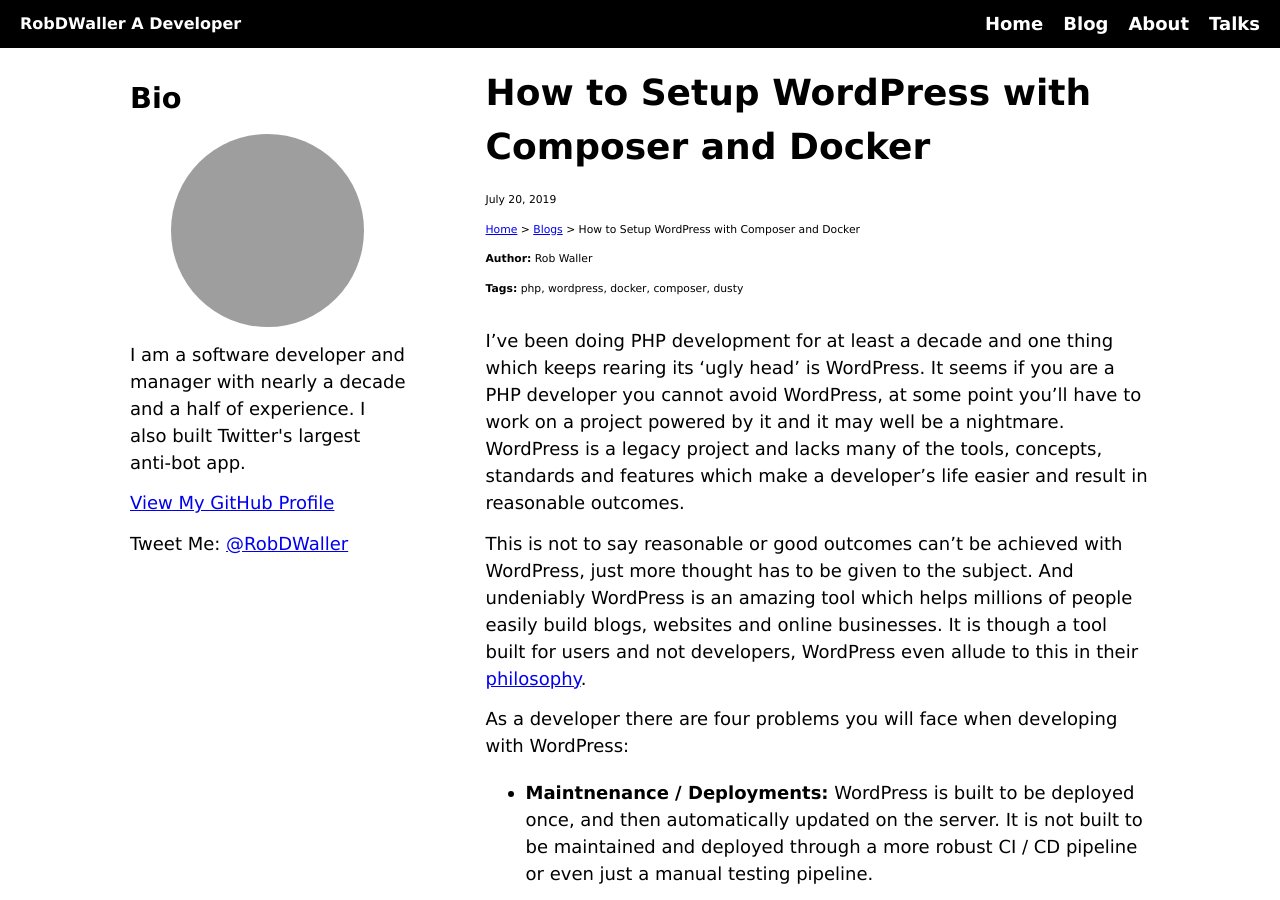
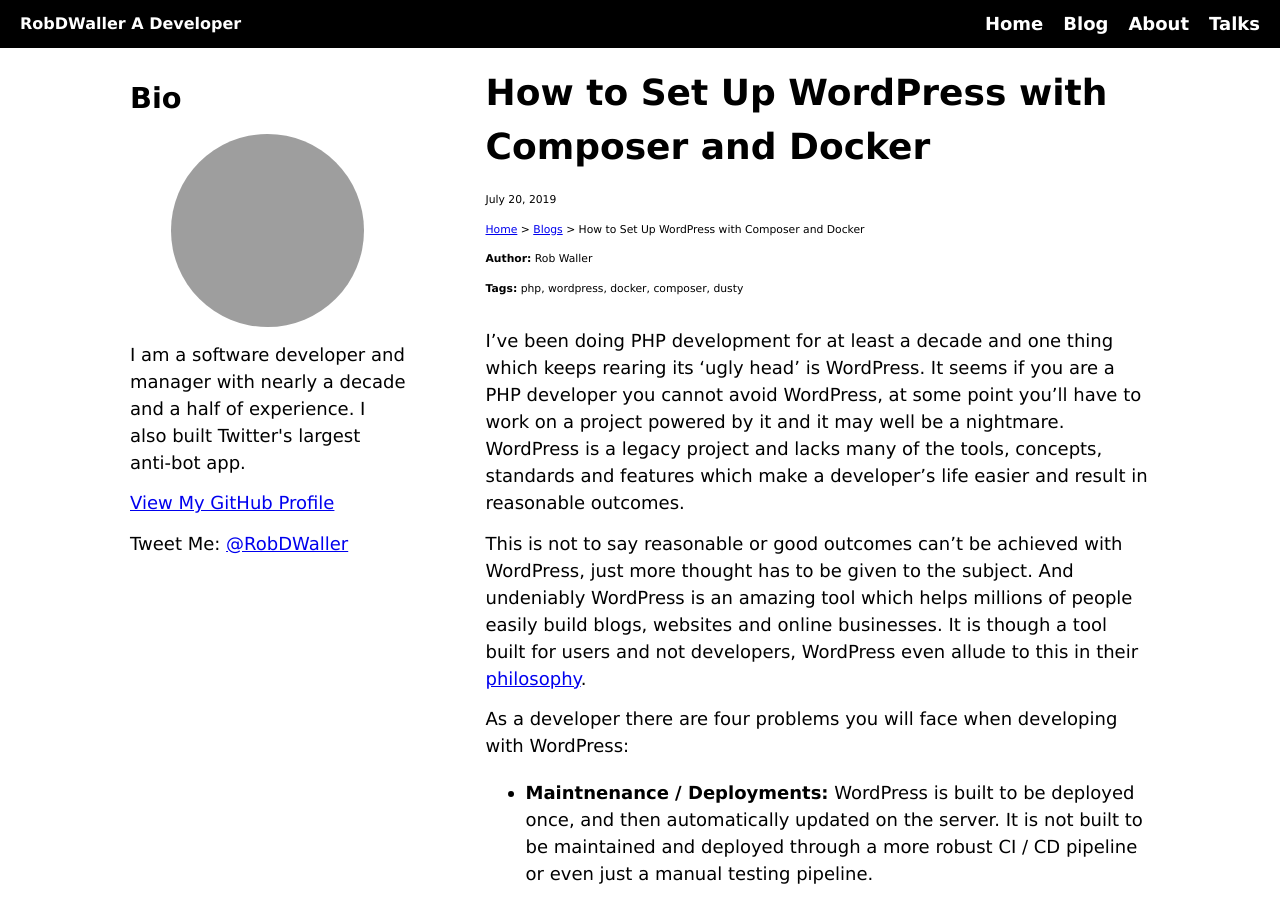
Before and after one commit to RobDWaller/robdwaller.github.io, a Jekyll site: the page built from _posts/2019-07-20-wordpress-docker-composer.md, in a window 1280 px wide and 900 px high. Built offline with Jekyll 4.4.1, drawn with Linux system fonts in a browser that asks for light colours; grey boxes are pictures that could not be loaded.

Commit message:
Amended title for wordpress docker composer post.

```diff
--- a/_posts/2019-07-20-wordpress-docker-composer.md
+++ b/_posts/2019-07-20-wordpress-docker-composer.md
@@ -1,6 +1,6 @@
 ---
 layout: post
-title: "How to Setup WordPress with Composer and Docker"
+title: "How to Set Up WordPress with Composer and Docker"
 description: "Dusty is a WordPress starter repository, and it comes with a Composer and Docker integration out of the box."
 tags: [php, wordpress, docker, composer, dusty]
 published: true
```
